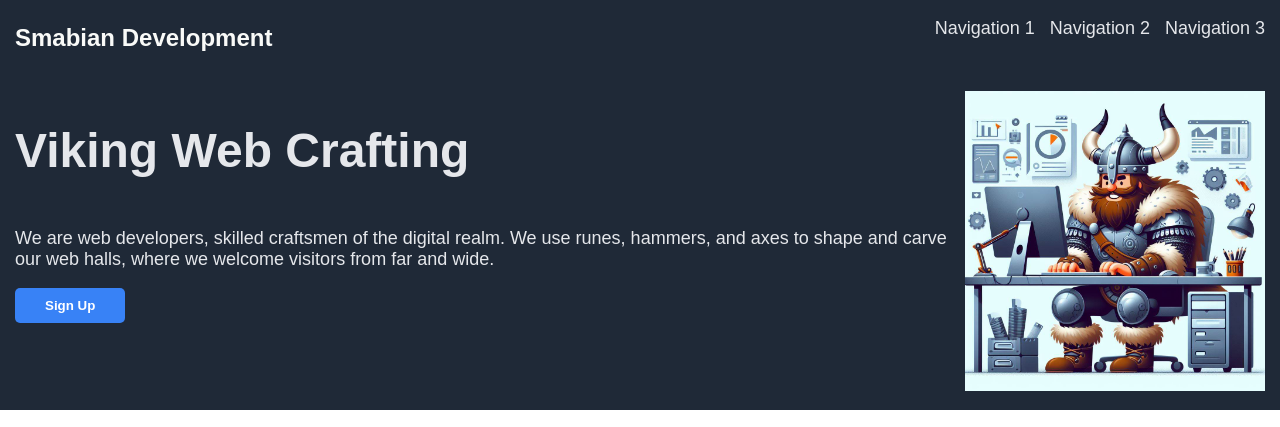
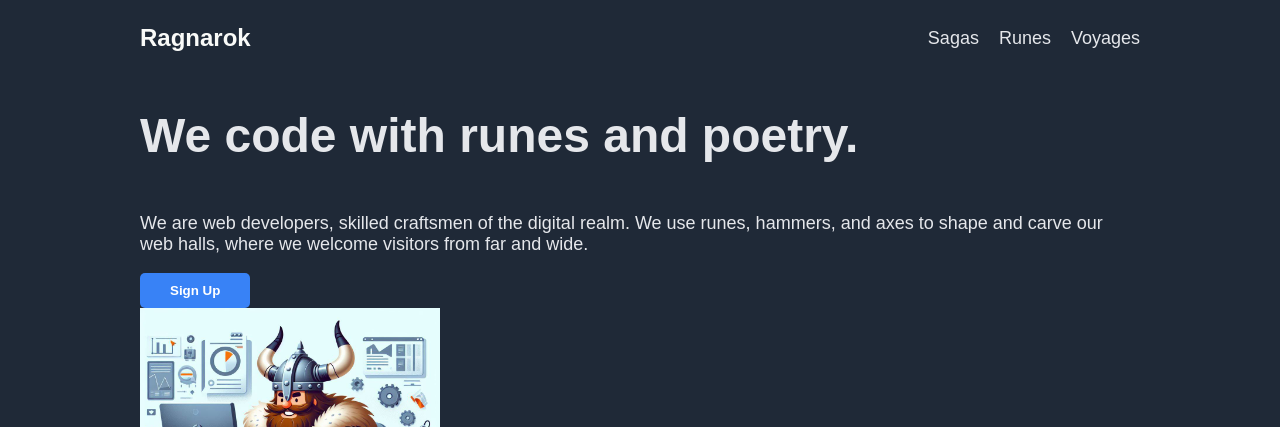
Before and after one commit to Smabian/odin-landingpage, a plain HTML site: page index.html in a window 1280 px wide. Shown: the top 427 px of the page. Drawn offline with Linux system fonts and the light colour scheme.

Commit message:
refactor flex setup and update top navigation

```diff
--- a/index.html
+++ b/index.html
@@ -7,21 +7,23 @@
     <title>Odin Project | Landing Page</title>
 </head>
 <body>
-    <div class="hero header">
-        <div>
-            <p class="logo">Smabian Development</p>
-        </div>
-        <div class="herotext navigation">
+
+    <div class="hero">
+        <div class="space"></div>
+        <div class="container">
+            <div class="header">
+                <div><p id="logo">Ragnarok</p></div>
+                <div class="navigation">
                     <ul>
-                <li>Navigation 1</li>
-                <li>Navigation 2</li>
-                <li>Navigation 3</li>
+                        <li>Sagas</li>
+                        <li>Runes</li>
+                        <li>Voyages</li>
                     </ul>
                 </div>
             </div>
-    <div class="hero mainStage">
+            <div class="main">
             <div class="herotext">
-            <h1>Viking Web Crafting</h1>
+                <h1>We code with runes and poetry.</h1>
                 <p>We are web developers, skilled craftsmen of the digital realm.
                     We use runes, hammers, and axes to shape and carve our web halls,
                     where we welcome visitors from far and wide.
@@ -32,6 +34,13 @@
                 <img src="images/viking.jpeg" alt="PlaceholderImage">
             </div>
             </div>
+        </div>
+        <div class="space"></div>
+    </div>
+
+
+
+
     <div class="information">
         <h2 class="largeText">Some Random Information</h2>
         <div class="informationItems">
@@ -80,5 +89,6 @@
     <div class="footer">
         <p>Copyright | Smabian Development</p>
     </div>
+
 </body>
 </html>
--- a/style.css
+++ b/style.css
@@ -1,4 +1,3 @@
-/* Dark Background Color */
 
 body {
     font-family: sans-serif;
@@ -10,6 +9,44 @@ body {
 .hero, .footer {
     background-color: #1F2937;
     color: #F9FAF8;
+    justify-content: center;
+}
+
+.container {
+    max-width: 1000px;
+    padding: 0 20px;
+}
+
+/* Hero Top Area */
+
+.hero {
+    display: flex;
+}
+
+.header {
+    display: flex;
+    justify-content: space-between;
+    align-items: center;
+}
+
+#logo {
+    font-size: 24px;
+    font-weight: bold;
+}
+
+.navigation > ul {
+    display: flex;
+    gap: 20px;
+    text-decoration: none;
+    list-style: none;
+    font-size: 18px;
+    color: #E5E7EB;
+}
+
+/* Hero Main Area */
+
+.main {
+    flex-basis: 1000px;
 }
 
 .footer {
@@ -18,29 +55,17 @@ body {
 
 /* Header Design */
 
-.header {
-    display: flex;
-    justify-content: space-between;
-    padding: 0 15px;
-}
 
-.logo {
-    font-size: 24px;
-    color: #F9FAF8;
-    font-weight: 900;
-}
 
-.navigation > ul {
-    display: flex;
-    gap: 15px;
-    text-decoration: none;
-    list-style: none;
-}
+
+
+
 
 /* Main Stage Design */
 .mainStage {
     display: flex;
     padding: 15px;
+    flex-basis: 0%;
 }
 
 h1 {
```
Lines whose indentation alone changed are shown as unchanged.
